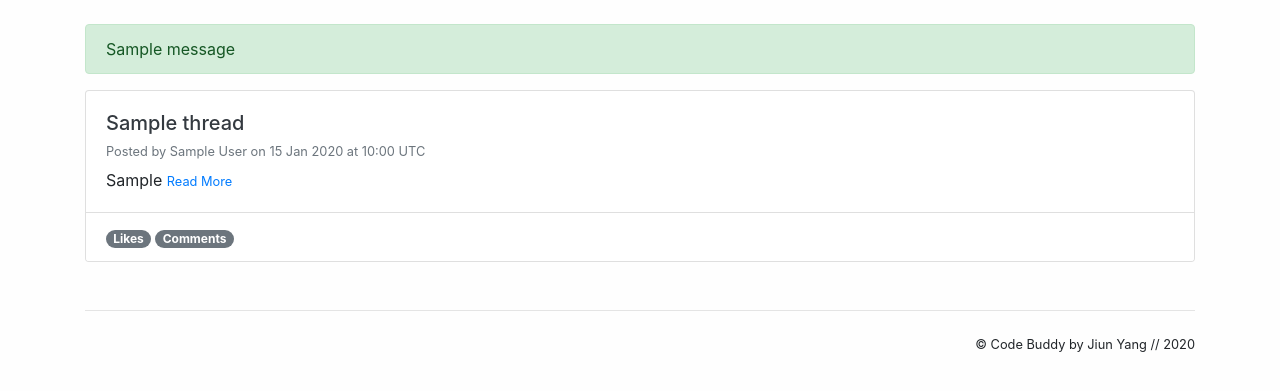
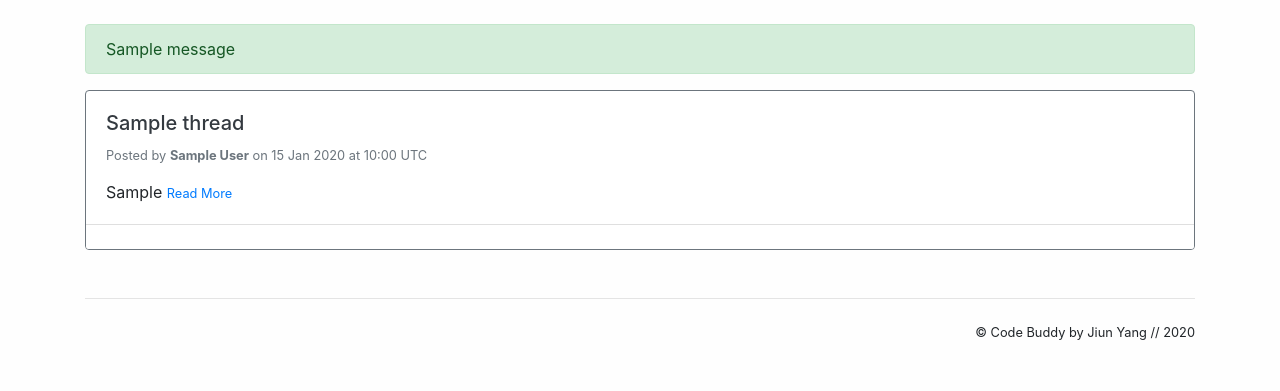
Before and after one commit to Code-Institute-Submissions/CodeBuddy, a Flask app: page /threads in a window 1280 px wide. Shown: the part 56-447 px from the top of the page. Run offline with Flask 2, Linux system fonts and the light colour scheme; one stand-in notice (Sample message) is shown; a database or web service that is not in the repository returns one stand-in record (values such as "Sample title"); some libraries are stand-ins or nearby versions.

Commit message:
added border colors

```diff
--- a/app.py
+++ b/app.py
@@ -12,7 +12,7 @@ load_dotenv()
 # and the name of the database that we want to use
 MONGO_URL = os.environ.get('MONGO_URL')
 DB_NAME = "code_buddy"
-#if this does not work then restore to animal list by instructor
+# if this does not work then restore to animal list by instructor
 
 # create the Mongo client
 client = pymongo.MongoClient(MONGO_URL)
@@ -24,9 +24,11 @@ db = client[DB_NAME]
 app = Flask(__name__)
 app.secret_key = os.environ.get('SECRET_KEY')
 
+
 @app.route('/about')
 def show_about():
     return render_template('about.html')
+
 
 @app.route('/threads')
 def show_threads():
@@ -43,9 +45,9 @@ def show_search_form():
 @app.route('/threads/search', methods=['POST'])
 def process_search_form():
     thread_title = request.form.get('thread_title')
-    # category = request.form.get('category')
-    # tags = request.form.getlist('tags')
-    # print(tags)
+    category = request.form.get('category')
+    tags = request.form.getlist('tags')
+    print(tags)
 
     critera = {}
 
@@ -55,20 +57,19 @@ def process_search_form():
             '$options': 'i'  # i means 'case-insensitive'
         }
 
-    # if category:
-    #     critera['category'] = {
-    #         '$regex': category,
-    #         '$options': 'i'
-    #     }
+    if category:
+        critera['category'] = {
+            '$regex': category,
+            '$options': 'i'
+        }
 
-    # if len(tags) > 0:
-    #     critera['tags'] = {
-    #         '$in': tags
-    #     }
+    if len(tags) > 0:
+        critera['tags'] = {
+            '$in': tags
+        }
 
     # put all the search critera into a list for easier processing
     searched_by = [thread_title]
-    # [,category]
 
     print(critera)
 
@@ -117,6 +118,7 @@ def show_edit_thread(thread_id):
         '_id': ObjectId(thread_id)
     })
     return render_template('edit_thread.html', threads=threads)
+
 
 @app.route('/threads/edit/<thread_id>', methods=["POST"])
 def process_edit_thread(thread_id):
@@ -190,6 +192,8 @@ def confirm_delete(thread_id):
     return redirect(url_for('show_threads'))
 
 # show single thread
+
+
 @app.route('/threads/<thread_id>')
 def display_thread(thread_id):
     threads = db.threads.find_one({'_id': ObjectId(thread_id)})
@@ -197,6 +201,8 @@ def display_thread(thread_id):
     return render_template('single_thread.html', threads=threads, comments=comments)
 
 # create comment
+
+
 @app.route('/threads/comments', methods=["POST"])
 def comments_new():
     thread_id = request.form.get('thread_id')
@@ -223,13 +229,18 @@ def comments_new():
     return redirect(url_for('display_thread', thread_id=request.form.get('thread_id')))
 
 # show edit comment
+
+
 @app.route('/threads/edit/<thread_id>/<comment_id>')
 def show_edit_comment(thread_id, comment_id):
     threads = db.threads.find_one({'_id': ObjectId(thread_id)})
-    comments = db.comments.find_one({'_id': ObjectId(comment_id),'thread_id' : thread_id})
+    comments = db.comments.find_one(
+        {'_id': ObjectId(comment_id), 'thread_id': thread_id})
     return render_template('comments/edit_comment.html', threads=threads, comments=comments)
 
 # confirm edit comment
+
+
 @app.route('/threads/edit/<thread_id>/<comment_id>', methods=["POST"])
 def process_edit_comment(thread_id, comment_id):
     threads = db.threads.find_one({'_id': ObjectId(thread_id)})
@@ -270,7 +281,8 @@ def process_edit_comment(thread_id, comment_id):
 @app.route('/threads/delete/<thread_id>/<comment_id>')
 def show_delete_comment(thread_id, comment_id):
     threads = db.threads.find_one({'_id': ObjectId(thread_id)})
-    comments = db.comments.find_one({'_id': ObjectId(comment_id),'thread_id' : thread_id})
+    comments = db.comments.find_one(
+        {'_id': ObjectId(comment_id), 'thread_id': thread_id})
     return render_template('comments/delete_comment.html', threads=threads, comments=comments)
 
 
--- a/templates/base.template.html
+++ b/templates/base.template.html
@@ -27,10 +27,11 @@
 </div>
 </nav>
 
-   <!-- {% with messages = get_flashed_messages(with_categories=true) %} -->
+
    <div class ="container">
 
    <!-- flash messages -->
+    {% with messages = get_flashed_messages(with_categories=true) %}
    {% if messages %}
     {% for category, message in messages %}
 
--- a/templates/comments/create_comment.html
+++ b/templates/comments/create_comment.html
@@ -3,7 +3,7 @@
 <form action='/threads/comments' form method="POST">
 <!-- to map each comments to the thread_id -->
     <input type='hidden' value='{{threads._id}}' name='thread_id'/>
-        <div class="card">
+        <div class="card border-dark">
             <div class="card-body pb-2">
                 <div class="card-title">Comment</div>
                 <h6 class="card-subtitle">
--- a/templates/single_thread.html
+++ b/templates/single_thread.html
@@ -6,8 +6,8 @@
 
 <div class="card border-secondary">
     <div class="card-body pb-1">
-        <h5 class="card-title">{{threads.thread_title}}</h5>
-        <h6 class="card-subtitle mb-2 text-muted"><small>Posted by <b>{{threads.thread_author}}</b> on {{threads.thread_datetime.strftime('%d %b %Y at %H:%M')}} UTC</small></h6>
+        <h5 class="card-title pb-1">{{threads.thread_title}}</h5>
+        <h6 class="card-subtitle mb-3 text-muted"><small>Posted by <b>{{threads.thread_author}}</b> on {{threads.thread_datetime.strftime('%d %b %Y at %H:%M')}} UTC</small></h6>
             <div class="card-text mb-0 pb-0">{{threads.thread_article}}
             </div>
     </div>
--- a/templates/thread_cards.html
+++ b/templates/thread_cards.html
@@ -1,24 +1,24 @@
         {%for each_thread in all_threads %}
 
-      <div class="card">
+      <div class="card border-secondary">
       <div class="card-body">
-        <h5 class="card-title">
+        <h5 class="card-title pb-1">
         <a class="text-dark" href= "{{ url_for('display_thread', thread_id=each_thread._id ) }}">
         {{each_thread.thread_title}}</a></h5>
-        <h6 class="card-subtitle mb-2 text-muted"><small>Posted by {{each_thread.thread_author}} on {{each_thread.thread_datetime.strftime('%d %b %Y at %H:%M')}} UTC</small></h6>
+        <h6 class="card-subtitle mb-3 text-muted"><small>Posted by <b>{{each_thread.thread_author}}</b> on {{each_thread.thread_datetime.strftime('%d %b %Y at %H:%M')}} UTC</small></h6>
 
-        <div class="card-text">{{each_thread.thread_article|truncate(415)}}
+        <div class="card-text">{{each_thread.thread_article|truncate(550)}}
         <a href="{{ url_for('display_thread', thread_id=each_thread._id ) }}" target="_blank"><small>Read More</small></a>
         </div>
       </div>
       <div class="card-footer bg-white">
-        <a class="badge badge-pill badge-secondary" href="#" target="_blank">Likes</a>
-        <a class="badge badge-pill badge-secondary" href="#" target="_blank">Comments</a>
+        <!-- <a class="badge badge-pill badge-secondary" href="#" target="_blank">Likes</a>
+        <a class="badge badge-pill badge-secondary" href="#" target="_blank">Comments</a> -->
         <!-- edit and delete buttons -->
         <!-- <a href="{{ url_for('show_edit_thread', thread_id=each_thread._id ) }}" class="btn btn-success">Edit</a>
         <a href="{{ url_for('show_confirm_delete', thread_id=each_thread._id)}}" class="btn btn-danger">Delete</a> -->
       </div>
     </div>
-    <p>
+    <div class='mb-4'></div>
 
         {%endfor%}
```
Also changed, not shown: templates/search_threads.html (+4 -4 lines).
